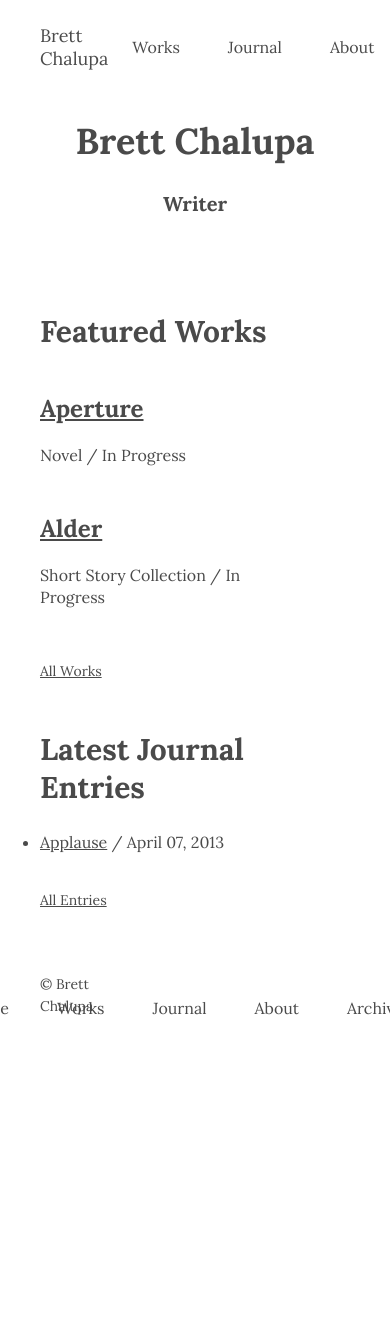
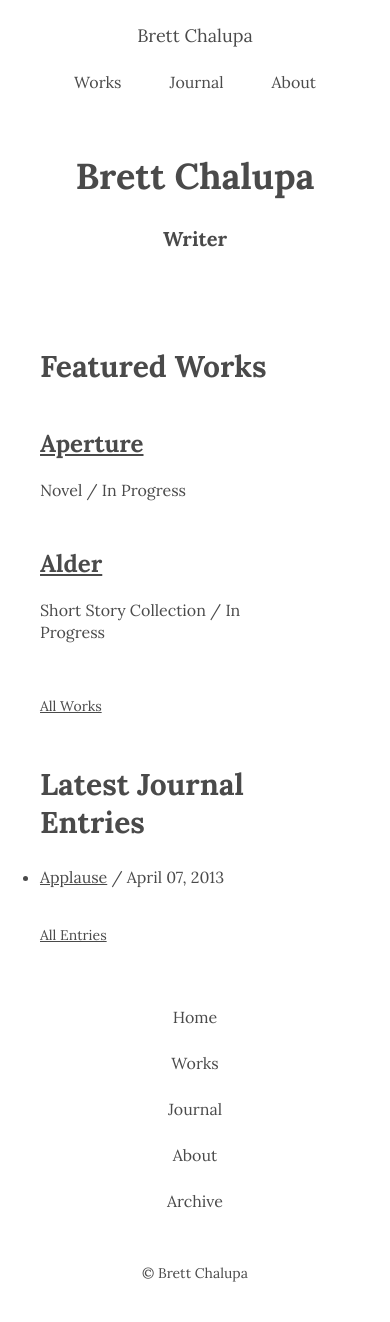
Before and after one commit to brettchalupa/brettchalupa.github.io, a Jekyll site: the page built from index.html, in a window 390 px wide. Built offline with Jekyll 4.4.1, drawn with Linux system fonts in a browser that asks for light colours; a script that is not in the unit is left out; before the commit the page ends 1055 px from its top, so only the background shows below that.

Commit message:
Add responsive styles
This makes it so that site header and footer have responsive styles so
the content looks nice on mobile devices.

```diff
--- a/_sass/layout.scss
+++ b/_sass/layout.scss
@@ -10,6 +10,8 @@ $font-weight-bold: 700;
 $spacing-unit: 48px;
 
 $transition-color: color 0.4s ease;
+
+$breakpoint-sm: 767px;
 
 // General Element Styles
 
@@ -150,6 +152,30 @@ footer {
   display: flex;
   flex-direction: row;
   margin: $spacing-unit / 2 0;
+
+  @media (max-width: $breakpoint-sm) {
+    flex-direction: column;
+    text-align: center;
+  }
+}
+
+footer {
+  @media (max-width: $breakpoint-sm) {
+    flex-direction: column-reverse;
+  }
+
+  .nav {
+    @media (max-width: $breakpoint-sm) {
+      flex-direction: column;
+      margin-bottom: $spacing-unit / 2;
+    }
+
+    .nav-item {
+      @media (max-width: $breakpoint-sm) {
+        padding: $spacing-unit / 4 0;
+      }
+    }
+  }
 }
 
 .header-anchor {
@@ -165,8 +191,18 @@ footer {
   margin: 0;
   width: 100%;
 
+  @media (max-width: $breakpoint-sm) {
+    margin-bottom: $spacing-unit / 2;
+  }
+
   a {
     @extend .header-anchor;
+  }
+}
+
+.colophon {
+  @media (max-width: $breakpoint-sm) {
+    margin-bottom: 0;
   }
 }
 
@@ -180,6 +216,10 @@ footer {
   margin: 0;
   padding-left: 0;
   width: 100%;
+
+  @media (max-width: $breakpoint-sm) {
+    justify-content: center;
+  }
 }
 
 .nav-item {
@@ -189,6 +229,10 @@ footer {
 
   &:last-of-type {
     margin-right: 0;
+
+    @media (max-width: $breakpoint-sm) {
+      margin-right: $spacing-unit / 2;
+    }
   }
 
   a {
```
